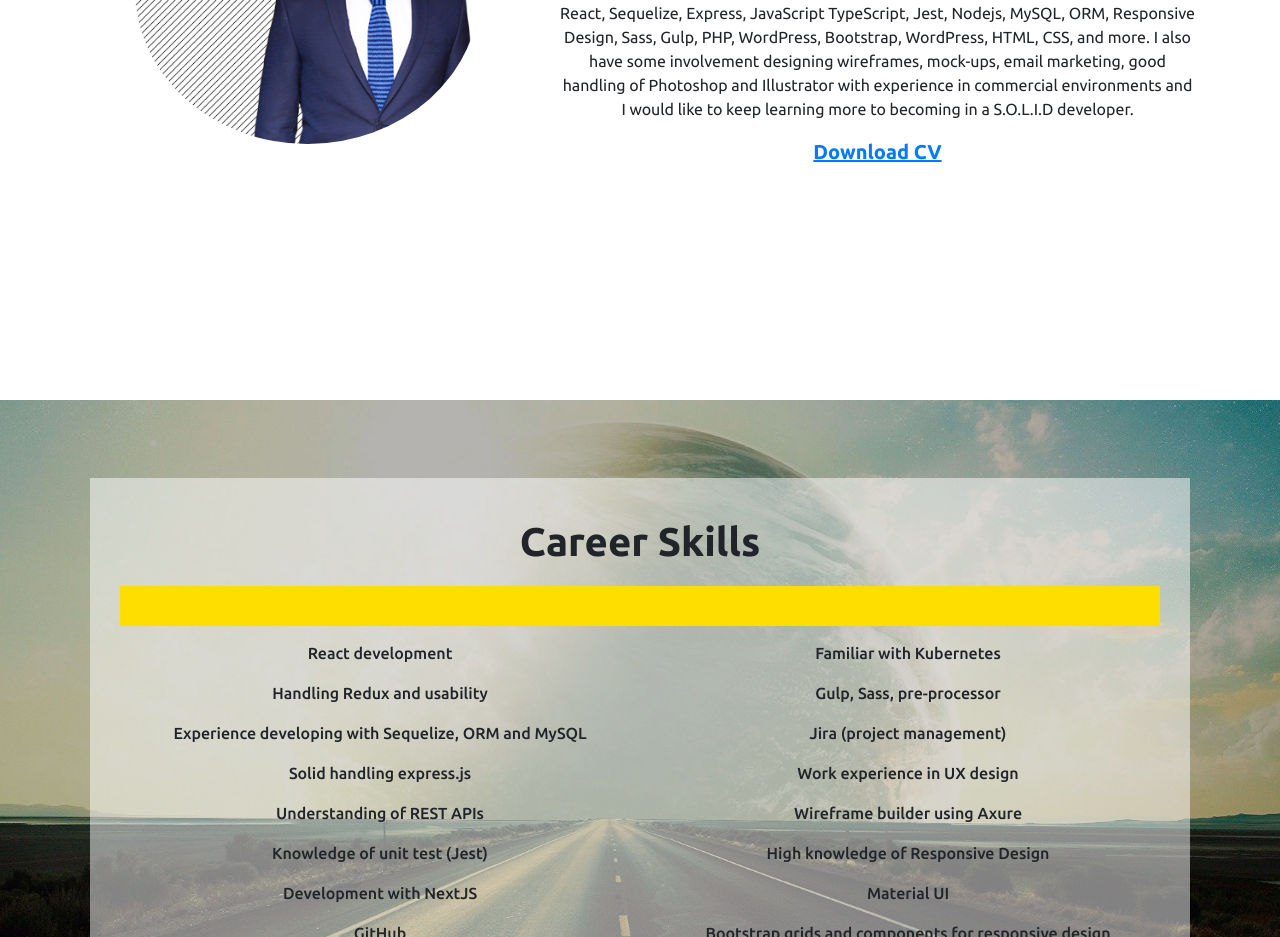
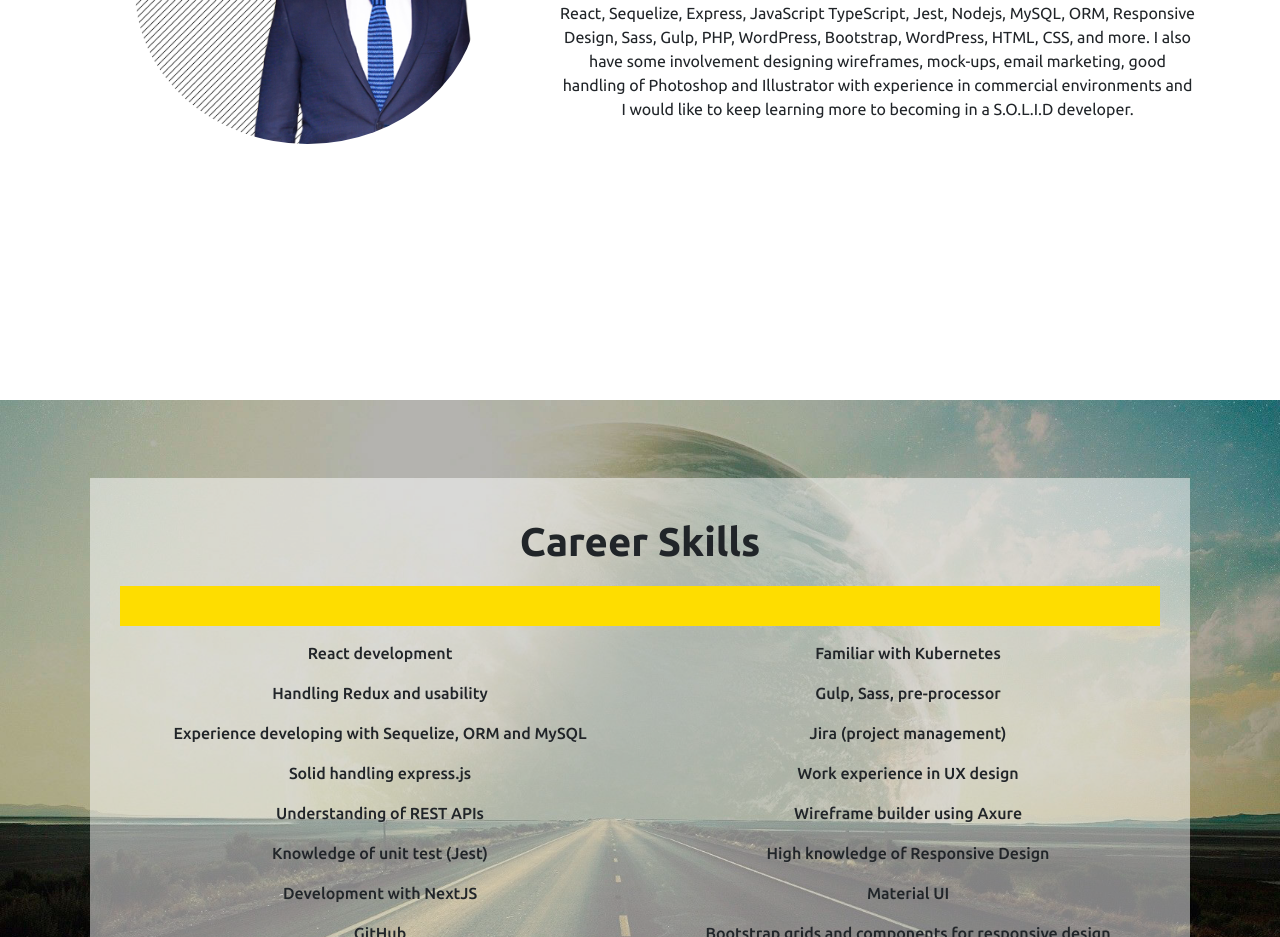
Before and after one commit to sergiohernandezlsm/sergiouk10, a React (Create React App) app: page / in a window 1280 px wide. Shown: the part 1200-2137 px from the top of the page. Built offline with nearby package versions, Linux system fonts and the light colour scheme.

Commit message:
hiding download

```diff
--- a/src/components/Profile/index.js
+++ b/src/components/Profile/index.js
@@ -17,7 +17,8 @@ const profile = () => {
             <h4 className={css.title}>Personal Profile</h4>
             <div className={css.colorLine}></div>
             <p>{Profile.description}</p>
-            <div className={css.downloadFile}><a href="../../services/downloads/sergio-cv.pdf" target="_blank" title="Download sergios CV" download>Download CV</a></div></Col>
+            {/* <div className={css.downloadFile}><a href="../../services/downloads/sergio-cv.pdf" target="_blank" title="Download sergios CV" download>Download CV</a></div> */}
+          </Col>
         </Row>
       </Container>
     </div>
```
Also changed, not shown: 1 other file (tests, documents, lock files or other folders).
